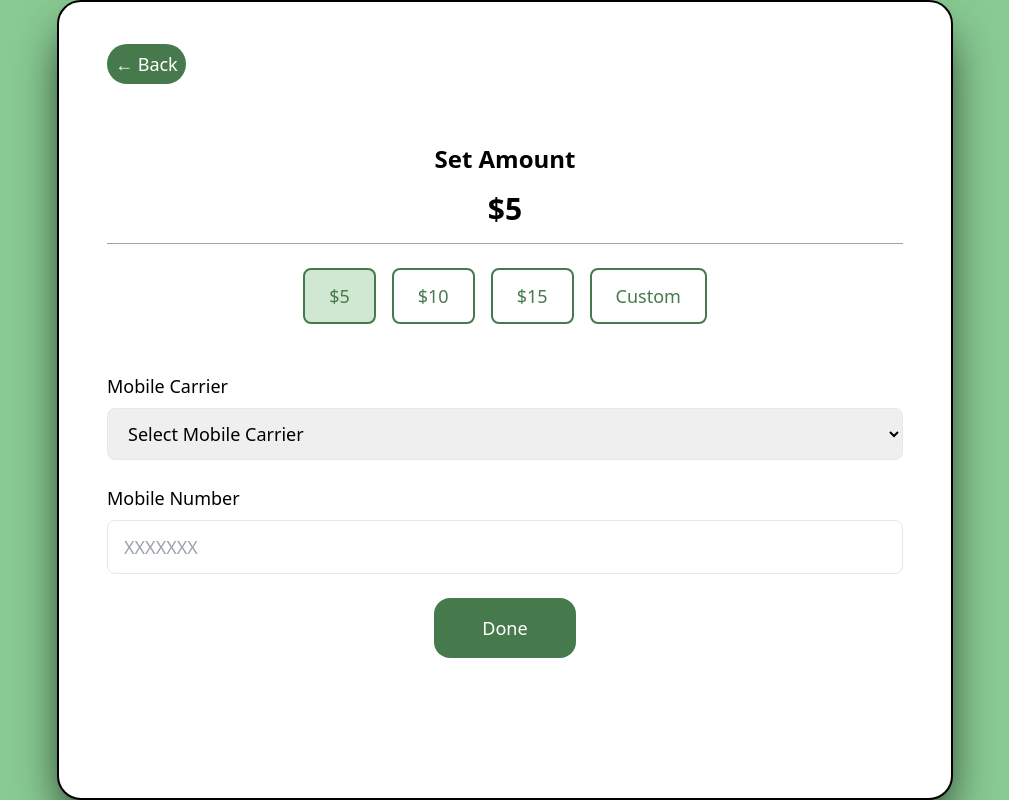
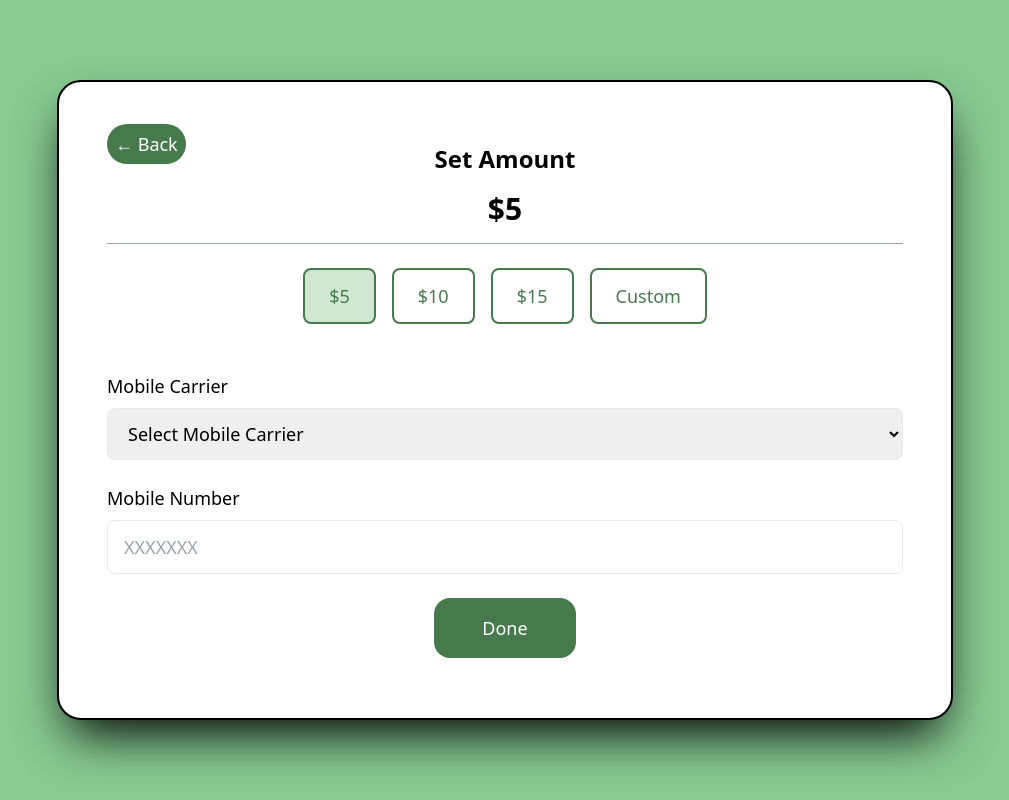
Before and after one commit to Kevaunjh/Wallet_Application, a React (Create React App) app: page /QuickServices/TopUpService in a window 1280 px wide. Shown: the whole page, without its empty margins (135-1144 px from the left). Built offline with nearby package versions, Linux system fonts and the light colour scheme.

Commit message:
Tab Testing 7

```diff
--- a/src/AccountInfo/BiometricSetups/Fingerprint.js
+++ b/src/AccountInfo/BiometricSetups/Fingerprint.js
@@ -13,7 +13,7 @@ function BiometricSetup() {
   return (
     <div className="BiometricSetup bg-[#88ca92] h-screen flex items-center justify-center">
       {/* Container for Instructions, Image, and Proceed Button */}
-      <div className="bg-white p-8 xl:p-16 xl:rounded-3xl shadow-2xl flex flex-col items-center w-full xl:max-w-3xl mx-auto relative min-h-screen">
+      <div className="bg-white p-8 xl:p-16 xl:rounded-3xl shadow-2xl flex flex-col items-center w-full xl:max-w-3xl mx-auto relative h-screen">
         {/* Back Button */}
         <Link to="/MyAccount" className="absolute top-4 left-4 text-lg rounded-full p-2 bg-[#467a4d] text-white">
           &larr; Back
--- a/src/AccountInfo/BiometricSetups/Pinlock.js
+++ b/src/AccountInfo/BiometricSetups/Pinlock.js
@@ -36,7 +36,7 @@ function Pinlock() {
   return (
     <div className="Pinlock bg-[#88ca92] h-screen flex flex-col justify-center items-center xl:p-8">
       {/* Container for Title, Back Button, Form, and Proceed Button */}
-      <div className="bg-white p-8 xl:p-16 xl:rounded-3xl shadow-2xl flex flex-col items-center w-screen xl:max-w-3xl mx-auto min-h-screen  xl:h-auto xl:border-2 xl:border-black">
+      <div className="bg-white p-8 xl:p-16 xl:rounded-3xl shadow-2xl flex flex-col items-center w-screen xl:max-w-3xl mx-auto h-screen  xl:h-auto xl:border-2 xl:border-black">
         {/* Back Button */}
         <div className="w-full flex justify-start mb-12">
           <Link to="/MyAccount" className=" text-lg rounded-full p-2 bg-[#467a4d] text-white">
--- a/src/AccountInfo/QuickServices/TopUpService.js
+++ b/src/AccountInfo/QuickServices/TopUpService.js
@@ -40,7 +40,7 @@ function TopUpService() {
   return (
     <div className="bg-[#88ca92] h-screen flex items-center justify-center xl:p-8">
       {/* Container */}
-      <div className="bg-white p-6 md:p-12 xl:rounded-3xl shadow-2xl w-full xl:max-w-4xl min-h-screen  xl:h-[80vh] flex flex-col justify-center shadow-black border-black border-2 relative">
+      <div className="bg-white p-6 md:p-12 xl:rounded-3xl shadow-2xl w-full xl:max-w-4xl h-[100vh]  xl:h-[80vh] flex flex-col justify-center shadow-black border-black border-2 relative">
         {/* Back Button */}
         <div className="absolute top-12 left-12">
           <Link to="/Main" className="text-lg rounded-full  p-2  bg-[#467a4d] text-white">
--- a/src/AccountInfo/QuickServices/WaterService.js
+++ b/src/AccountInfo/QuickServices/WaterService.js
@@ -299,7 +299,7 @@ function WaterService() {
 
         {/* Back Button */}
         <div className="w-full flex justify-start mb-4 mt-12 px-8">
-          <Link to="/" className="text-lg rounded-full  p-2  bg-[#467a4d] text-white">
+          <Link to="/Main" className="text-lg rounded-full  p-2  bg-[#467a4d] text-white">
             &larr; Back
           </Link>
         </div>
```
